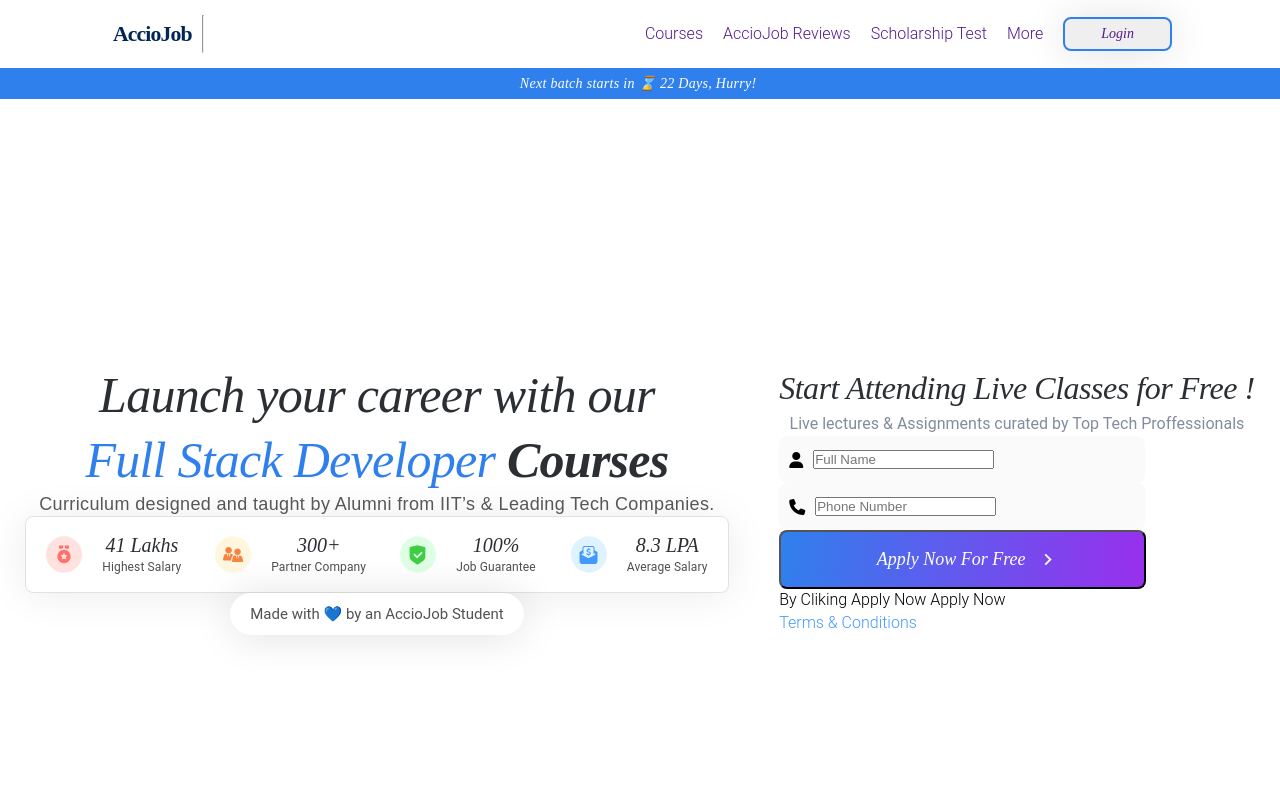
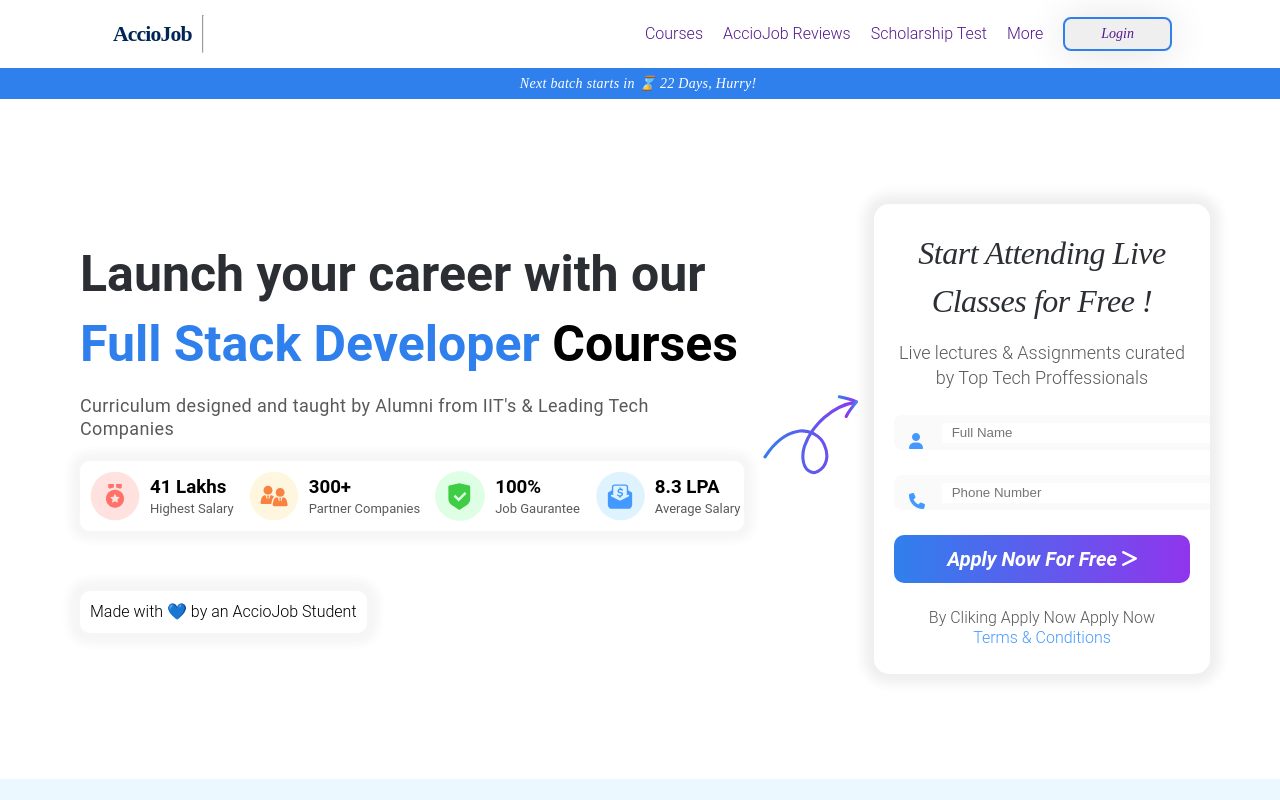
Before and after one commit to sachin9998/AccioJobClone, a plain HTML site: page index.html in a window 1280 px wide. Shown: the top 800 px of the page. Drawn offline with Linux system fonts and the light colour scheme; a web font is replaced by a local one.

Commit message:
Final Push

```diff
--- a/index.html
+++ b/index.html
@@ -55,7 +55,7 @@
 
     </header>
 
-    <section class="hero">
+    <!-- <section class="hero">
 
         <div class="hero-left">
 
@@ -154,24 +154,92 @@
                 <input type="number" placeholder="Phone Number">
             </div>
 
-            <!-- <div class="apply"> -->
-            <button class="apply-now-btn">Apply Now For Free &nbsp; <img src="./images/Frame (1).svg" alt=""></button>
+            <div class="apply"> -->
+    <!-- <button class="apply-now-btn">Apply Now For Free &nbsp; <img src="./images/Frame (1).svg" alt=""></button>
             <!-- </div> -->
 
+    <!-- <div class="Conditions">
+                <p> By Cliking Apply Now Apply Now</p>
+                <p style="color: #4499fe;">Terms & Conditions</p>
+            </div>
+        </div> -->
+
+
+    <!-- </div>
+
+    <!-- </section> -->
+
+    <section class="hero-section">
+        <div id="hero-body">
+            <h1>
+                Launch your career with our <br>
+                <span id="course-name">Full Stack Developer</span>
+                <span style="
+            color: black;
+            font-size: 50px;
+            font-weight: 600;">Courses</span>
+            </h1>
+            <p>Curriculum designed and taught by Alumni from IIT's & Leading Tech Companies</p>
+            <div id="job-gaurantee" class="scroll-1">
+                <div class="ave-salary">
+                    <img src="images/group-907.svg" alt="highest-salary">
+                    <div class="salary-text">
+                        <h3>41 Lakhs</h3>
+                        <p>Highest Salary</p>
+                    </div>
+                </div>
+                <div class="ave-salary">
+                    <img src="images/group-48097592.svg" alt="partner">
+                    <div class="salary-text">
+                        <h3>300+ </h3>
+                        <p>Partner Companies</p>
+                    </div>
+                </div>
+                <div class="ave-salary">
+                    <img src="images/group-903.svg" alt="100%-job">
+                    <div class="salary-text">
+                        <h3>100%</h3>
+                        <p>Job Gaurantee</p>
+                    </div>
+                </div>
+                <div class="ave-salary">
+                    <img src="images/group-48097591.svg" alt="ave-salary">
+                    <div class="salary-text">
+                        <h3>8.3 LPA</h3>
+                        <p>Average Salary</p>
+                    </div>
+                </div>
+            </div>
+            <div class="text">Made with 💙 by an AccioJob Student</div>
+        </div>
+        <img src="images/arrow.svg" width="120px" alt="arrow">
+        <div id="login-page">
+            <div id="login-page-heading">
+                <h1>Start Attending Live Classes for Free !</h1>
+                <p>Live lectures & Assignments curated by Top Tech Proffessionals</p>
+            </div>
+            <div class="student-details">
+                <i class="fa-solid fa-user"></i>
+                <input type="text" placeholder="Full Name">
+            </div>
+            <div class="student-details">
+                <i class="fa-solid fa-phone"></i>
+                <input type="number" placeholder="Phone Number">
+            </div>
+            <div class="apply">
+                Apply Now For Free <i class="fa-solid fa-greater-than"></i>
+            </div>
             <div class="Conditions">
                 <p> By Cliking Apply Now Apply Now</p>
                 <p style="color: #4499fe;">Terms & Conditions</p>
             </div>
         </div>
 
-
-        </div>
-
     </section>
 
     <section class="courses">
 
-        <div>
+        <div class="sac5">
             <h2 class="s1">Learn Full-Stack Web Development</h2>
             <p class="s2">Our Courses</p>
         </div>
--- a/style.css
+++ b/style.css
@@ -148,6 +148,170 @@ header {
     text-align: center;
 }
 
+/* ---------------Hero-section------------- */
+.hero-section {
+    width: 100%;
+    height: 680px;
+    padding: 70px;
+    display: flex;
+    justify-content: space-between;
+    align-items: center;
+
+}
+
+#hero-body {
+    width: 60%;
+    height: 400px;
+    padding-inline: 10px;
+}
+
+#hero-body>h1 {
+    color: #2B2F34;
+    font-size: 50px;
+    font-weight: 600;
+
+}
+
+#hero-body>p {
+    margin-top: 15px;
+    color: #595959;
+    font-size: 18px;
+    font-weight: 400;
+    line-height: 23.40px;
+    letter-spacing: 0.36px;
+}
+
+#course-name {
+    color: #2f80ed;
+    font-weight: 600;
+}
+
+#job-gaurantee {
+    margin-top: 20px;
+    padding: 10px;
+    background-color: white;
+    border-radius: 10px;
+    box-shadow: 0px 0px 10px 10px #f6f6f6;
+    display: flex;
+    justify-content: space-between;
+    align-items: center;
+    gap: 15px;
+    white-space: nowrap;
+    overflow-x: scroll;
+
+}
+
+.ave-salary {
+    height: 50px;
+    display: flex;
+    align-items: center;
+    gap: 10px;
+}
+
+.ave-salary>img {
+    width: 50px;
+    height: 100%;
+}
+
+.salary-text>p {
+    font-size: 13px;
+    font-weight: 400;
+    color: #595959;
+
+}
+
+.text {
+    margin-top: 60px;
+    padding: 10px;
+    border-radius: 10px;
+    background-color: white;
+    box-shadow: 0px 0px 10px 12px #f6f6f6;
+    display: inline-block;
+}
+
+#login-page {
+    width: 30%;
+    height: 470px;
+    padding: 25px 20px;
+    border-radius: 15px;
+    background-color: white;
+    overflow: hidden;
+    box-shadow: 0px 0px 12px 10px #efefef;
+}
+
+#login-page-heading>h1 {
+    /* text-align: center;
+    line-height: 36px;
+    font-size: 35px;
+    word-spacing: 8px;
+    font-style: italic;
+    margin-bottom: 15px; */
+
+    color: var(--BLACK, #2B2F34);
+    text-align: center;
+    font-family: ABeeZee;
+    font-size: 32px;
+    font-style: italic;
+    font-weight: 400;
+    line-height: 150%;
+    /* 48px */
+    letter-spacing: -0.48px;
+}
+
+#login-page-heading>p {
+    margin-top: 15px;
+    text-align: center;
+    font-size: 18px;
+    color: #595959;
+}
+
+.student-details {
+    height: 35px;
+    margin-top: 25px;
+    padding-left: 10px;
+    display: flex;
+    align-items: center;
+    gap: 10px;
+}
+
+.student-details>i {
+    width: 30px;
+    padding: 5px;
+    height: 100%;
+    color: #4499fe;
+}
+
+.student-details>input {
+    width: 100%;
+    height: 100%;
+    padding: 10px;
+    border: none;
+}
+
+.apply {
+    margin-top: 25px;
+    margin-bottom: 25px;
+    text-align: center;
+    padding: 10px;
+    font-size: 20px;
+    font-style: italic;
+    font-weight: 600;
+    color: white;
+    border-radius: 10px;
+    background-image: linear-gradient(to right, #2f80ed, #9035ed);
+}
+
+/* .Conditions {
+    padding-bottom: 10px;
+} */
+
+.Conditions>p {
+    text-align: center;
+    line-height: 20px;
+    color: #595959;
+    font-size: 16px;
+}
+
 /* Hero Section */
 
 main {
@@ -158,7 +322,7 @@ main {
 .hero {
     /* width: 1440px; */
     width: 100%;
-    height: 100vh;
+    height: 680px;
 
     display: flex;
     flex-direction: row;
@@ -174,8 +338,10 @@ main {
 .hero-left {
     display: flex;
     flex-direction: column;
-    justify-content: space-between;
-    align-items: center;
+    /* justify-content: space-between; */
+    /* align-items: center; */
+
+    width: 70%vw;
 }
 
 .head1 {
@@ -582,7 +748,11 @@ main {
 .dark {
     border-radius: 8px;
     background: var(--primaryskyblue, #2F80ED);
-    color:var(--white);
+    color: var(--white);
+}
+
+.sac5 {
+    padding: 30px;
 }
 
 
@@ -746,8 +916,10 @@ main {
 
 .container {
     display: grid;
-    grid-template-columns: 1fr 1fr 1fr;
-    gap: 15px;
+    align-items: center;
+    justify-content: center;
+    grid-template-columns: repeat(3, 1fr);
+    gap: 25px;
 
     padding: 50px 100px;
 }
@@ -755,9 +927,13 @@ main {
 .card-container {
     display: flex;
     flex-direction: column;
+
+    justify-self: center;
+
+    /* align-items: center; */
     gap: 20px;
 
-    width: 300px;
+    width: 350px;
 
 }
 
```
Also changed, not shown: 2 other files.
